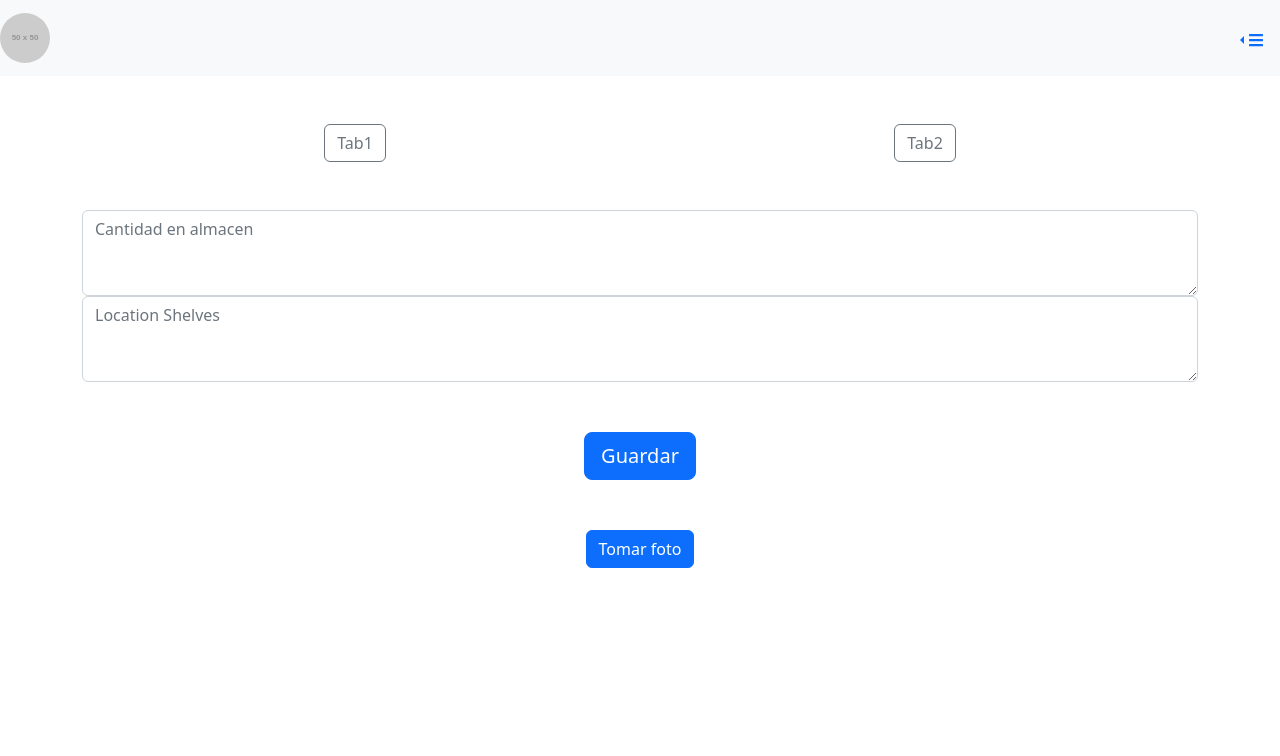
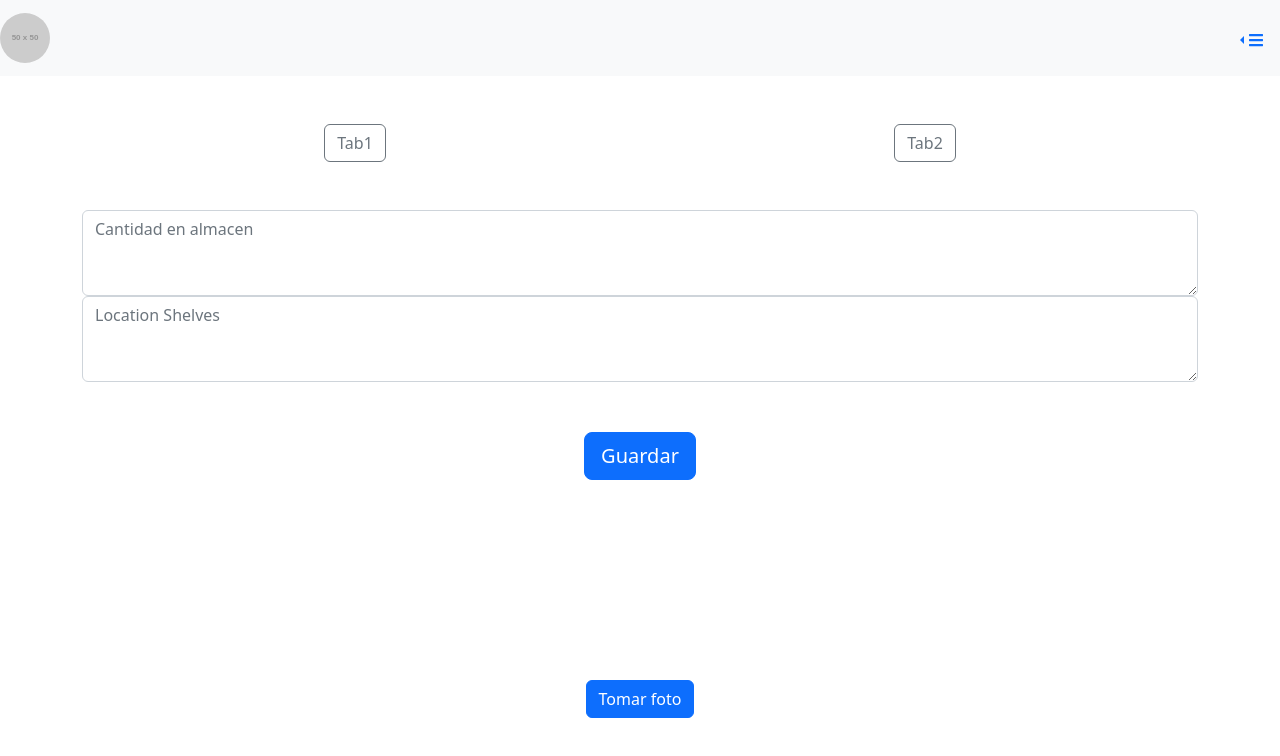
Before and after one commit to GasFeDev/CRUD-AWS, a React (Create React App) app: page / in a window 1280 px wide. Both pictures are taken after a click on the button "Tab2". Shown: the top 756 px of the page. Built offline with nearby package versions, Linux system fonts and the light colour scheme; no server answers.

Commit message:
7ma prueba captura de foto

```diff
--- a/src/Body/Body.css
+++ b/src/Body/Body.css
@@ -1,17 +1,7 @@
-.webcam-container {
+.photo-container {
     display: flex;
     justify-content: center;
     align-items: center;
-    width: 100%;
     height: 100%;
-    position: relative;
+    max-height: calc(100vh - 200px);
   }
-
-  .webcam-container video {
-    position: absolute;
-    top: 50%;
-    left: 50%;
-    transform: translate(-50%, -50%);
-    max-width: 100%;
-    max-height: 100%;
-  }
--- a/src/Body/Body.jsx
+++ b/src/Body/Body.jsx
@@ -87,8 +87,8 @@ const Body = () => {
                   <Spinner animation="border" role="status" />
                 ) : (
                   <div>
-                    <div className="webcam-container">
                     <Webcam
+                      className="photo-container"
                       audio={false}
                       ref={webcamRef}
                       screenshotFormat="image/jpeg"
@@ -96,7 +96,6 @@ const Body = () => {
                         facingMode: "user",
                       }}
                     />
-                    </div>
                     <Button variant="primary" onClick={capture}>
                       Tomar foto
                     </Button>
```
Lines whose indentation alone changed are shown as unchanged.
